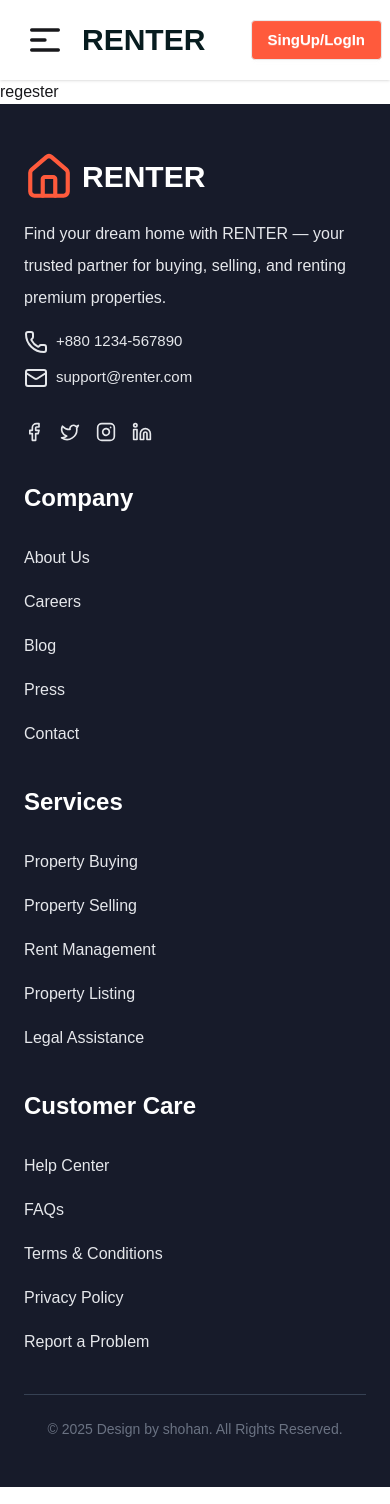
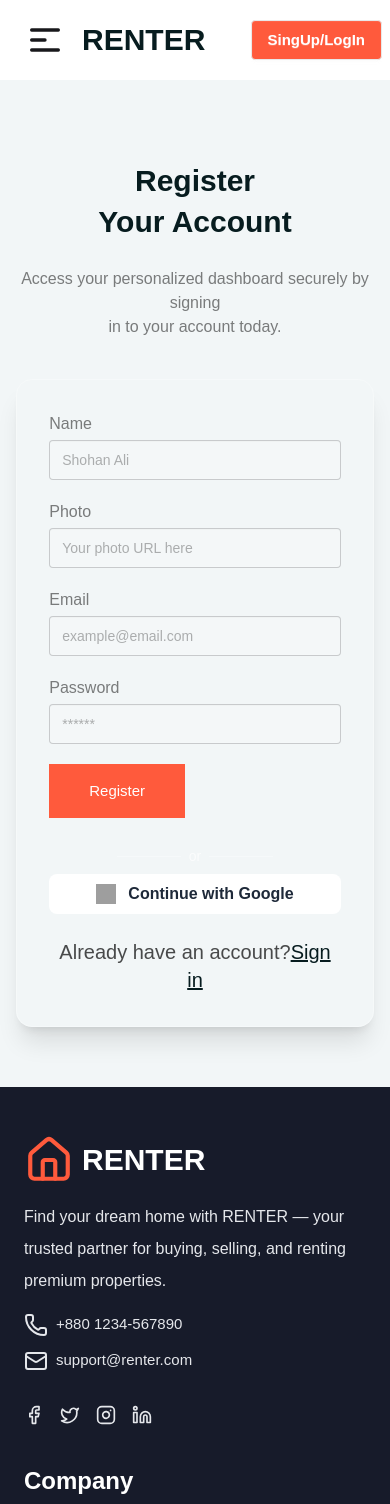
Before and after one commit to shohanalli/realstate-client, a React app: page /regestar in a window 390 px wide. Shown: the top 1504 px of the page. Built offline with nearby package versions, Linux system fonts and the light colour scheme; grey boxes are pictures that could not be loaded; the HTML template or start-up script is replaced by a standard one.

Commit message:
loginregister design compleate

```diff
--- a/package.json
+++ b/package.json
@@ -12,6 +12,7 @@
   "dependencies": {
     "@tailwindcss/vite": "^4.1.17",
     "daisyui": "^5.4.7",
+    "firebase": "^12.5.0",
     "lucide": "^0.553.0",
     "lucide-react": "^0.553.0",
     "react": "^19.1.1",
--- a/src/Component/Hero.jsx
+++ b/src/Component/Hero.jsx
@@ -14,7 +14,7 @@ import { Pagination, Autoplay, Navigation  } from 'swiper/modules';
   slidesPerView={1}
   loop={true}
   autoplay={{
-    delay: 4000,
+    delay: 3000,
     disableOnInteraction: false,
     pauseOnMouseEnter: true,
   }}
--- a/src/Page/Login.jsx
+++ b/src/Page/Login.jsx
@@ -4,15 +4,15 @@ import { Link } from 'react-router';
 const Login = () => {
   return (
     <div className=" bg-[#F2F6F7] py-15 flex flex-col items-center justify-center">
-        <div className='py-5 space-y-6'>
-            <h1 className='text-5xl text-[var(--color-text)] font-extrabold text-center' >Sign In <br/>To Your Account</h1>
+        <div className='py-5 space-y-6 mb-5'>
+            <h1 className='text-3xl md:text-5xl text-[var(--color-text)] font-extrabold text-center leading-snug' >Sign In <br/>To Your Account</h1>
             <p className='text-center text-black/50'>Access your personalized dashboard securely by signing <br /> in to your account today.</p>
         </div>
-        <div className='md:flex items-center  gap-5'>
+        <div className='md:flex items-center  gap-15'>
          <div className=" border border-white/30 shadow-xl rounded-2xl p-8">
                 <form  className="space-y-5 text-white">
               <div>
-                <label className="block text-base mb-1 text-black/30">Email</label>
+                <label className="block text-base mb-1 text-black/50">Email</label>
                 <input
                   type="email"
                   name="email"
@@ -21,7 +21,7 @@ const Login = () => {
                 />
               </div>
               <div className="relative">
-                <label className="block text-base mb-1 text-black/30">
+                <label className="block text-base mb-1 text-black/50">
                   Password
                 </label>
                 <input
@@ -32,7 +32,7 @@ const Login = () => {
                 />
 
               </div>
-                <button type="submit" className="my-button py-5 px-10">
+                <button type="submit" className="my-button py-4 px-10 cursor-pointer">
                 Login
               </button> <br />
               <button
@@ -62,7 +62,7 @@ const Login = () => {
               </button>
             </form>
           </div>
-          <div>
+          <div className='mt-10 md:mt-0'>
             <h1 className='mb-8 text-2xl font-bold text-gray-800'>DON'T HAVE AN ACCOUNT?</h1>
                 <Link
                   to="/regestar"
--- a/src/Page/Regester.jsx
+++ b/src/Page/Regester.jsx
@@ -1,10 +1,94 @@
 import React from 'react';
+import { Link } from 'react-router';
 
 const Regester = () => {
     return (
-        <div>
-            <h2>regester</h2>
+    <div className=" bg-[#F2F6F7] py-15 flex flex-col items-center justify-center">
+        <div className='py-5 space-y-6 mb-5'>
+            <h1 className='text-3xl md:text-5xl text-[var(--color-text)] font-extrabold text-center leading-snug' >Register <br/>Your Account</h1>
+            <p className='text-center text-black/50'>Access your personalized dashboard securely by signing <br /> in to your account today.</p>
         </div>
+
+         <div className="max-w-11/12 md:w-6/12 border border-white/30 shadow-xl rounded-2xl p-8">
+                <form  className="space-y-5 text-white">
+              <div>
+                <label className="block text-base mb-1 text-black/50">Name</label>
+                <input
+                  type="text"
+                  name="name"
+                  placeholder="Shohan Ali"
+                  className="input input-bordered w-full bg-white/20 text-white placeholder-black/30 focus:outline-none focus:ring-2 focus:[#071C1F]"
+                />
+              </div>
+              <div>
+                <label className="block text-base mb-1 text-black/50">Photo</label>
+                <input
+                  type="text"
+                  name="photo"
+                  placeholder="Your photo URL here"
+                  className="input input-bordered w-full bg-white/20 text-white placeholder-black/30 focus:outline-none focus:ring-2 focus:[#071C1F]"
+                />
+              </div>
+
+              <div>
+                <label className="block text-base mb-1 text-black/50">Email</label>
+                <input
+                  type="email"
+                  name="email"
+                  placeholder="example@email.com"
+                  className="input input-bordered w-full bg-white/20 text-white placeholder-black/30 focus:outline-none focus:ring-2 focus:[#071C1F]"
+                />
+              </div>
+              <div className="relative">
+                <label className="block text-base mb-1 text-black/50">
+                  Password
+                </label>
+                <input
+                  type={ "password"}
+                  name="password"
+                  placeholder="******"
+                  className="input input-bordered w-full bg-white/20 text-white placeholder-black/30 focus:outline-none focus:ring-2 focus:[#FF5A3C]"
+                />
+
+              </div>
+                <button type="submit" className="my-button py-4 px-10 cursor-pointer">
+                Register
+              </button> <br />
+
+
+              <div className="flex items-center justify-center gap-2 my-2">
+                <div className="h-px w-16 bg-white/30"></div>
+                <span className="text-sm text-white/70">or</span>
+                <div className="h-px w-16 bg-white/30"></div>
+              </div>
+              <button
+
+                type="button"
+                className="flex items-center justify-center gap-3 bg-white text-gray-800 px-5 py-2 rounded-lg w-full font-semibold hover:bg-gray-100 transition-colors cursor-pointer"
+              >
+                <img
+                  src="https://www.svgrepo.com/show/475656/google-color.svg"
+                  alt="google"
+                  className="w-5 h-5"
+                />
+                Continue with Google
+              </button>
+            </form>
+                          <div className="text-center mt-6">
+                <p className="text-xl text-black/70">
+                  Already have an account?
+                  <Link
+                    to="/login"
+                    className=" text-[var(--color-text)] hover:text-[var(--primary-color)] font-medium underline"
+                  >
+                    Sign in
+                  </Link>
+                </p>
+              </div>
+          </div>
+
+
+    </div>
     );
 };
 
--- /dev/null
+++ b/src/firebase/Firebase.config.js
@@ -0,0 +1,18 @@
+// Import the functions you need from the SDKs you need
+import { initializeApp } from "firebase/app";
+// TODO: Add SDKs for Firebase products that you want to use
+// https://firebase.google.com/docs/web/setup#available-libraries
+import { getAuth } from "firebase/auth";
+// Your web app's Firebase configuration
+const firebaseConfig = {
+  apiKey: "AIzaSyAE_s2B9bbYZIs31nnZfpbu9H_mBG3bxAA",
+  authDomain: "real-state-a5d74.firebaseapp.com",
+  projectId: "real-state-a5d74",
+  storageBucket: "real-state-a5d74.firebasestorage.app",
+  messagingSenderId: "435304938598",
+  appId: "1:435304938598:web:0fab7400f44209b4fe41a7"
+};
+
+// Initialize Firebase
+const app = initializeApp(firebaseConfig);
+export const auth = getAuth(app);
```
Also changed, not shown: 1 other file (tests, documents, lock files or other folders).
